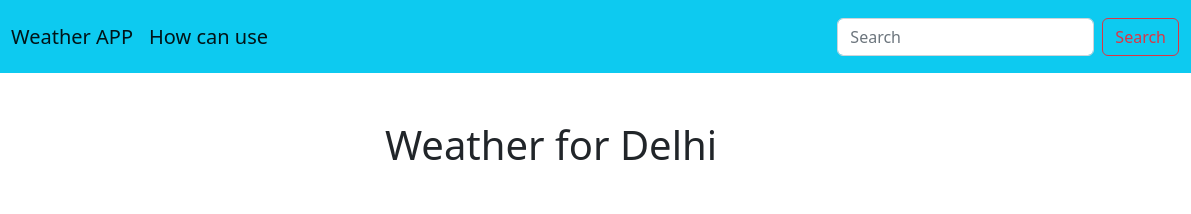
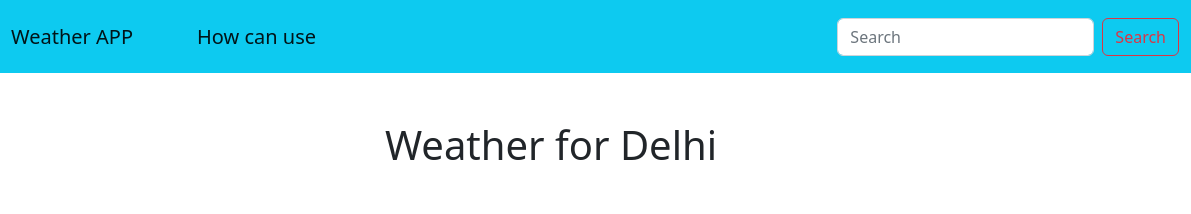
Before and after one commit to Surenderpanwar99/weather-index.html, a plain HTML site: page index.html in a window 1280 px wide. Shown: the top 214 px of the page, 89-1280 px from the left. Drawn offline with nearby package versions, Linux system fonts and the light colour scheme; no server answers.

Commit message:
Update index.html

```diff
--- a/index.html
+++ b/index.html
@@ -17,7 +17,7 @@
                 <img class= "me-3" src="img/logo.jpg"
                     alt="" width="72" height="57"style=" border-radius :15px;">
                 <a class="navbar-brand" href="index.html">Weather APP</a>
-                <a class="navbar-brand" href="use.html">How can use</a>
+                <a class="navbar-brand mx-5" href="use.html">How can use</a>
                 <!-- <a class="list-item-danger text-decoration-none" href="use.html" >How can use</a> -->
                 <button class="navbar-toggler" type="button" data-bs-toggle="collapse"
                     data-bs-target="#navbarSupportedContent" aria-controls="navbarSupportedContent"
```
